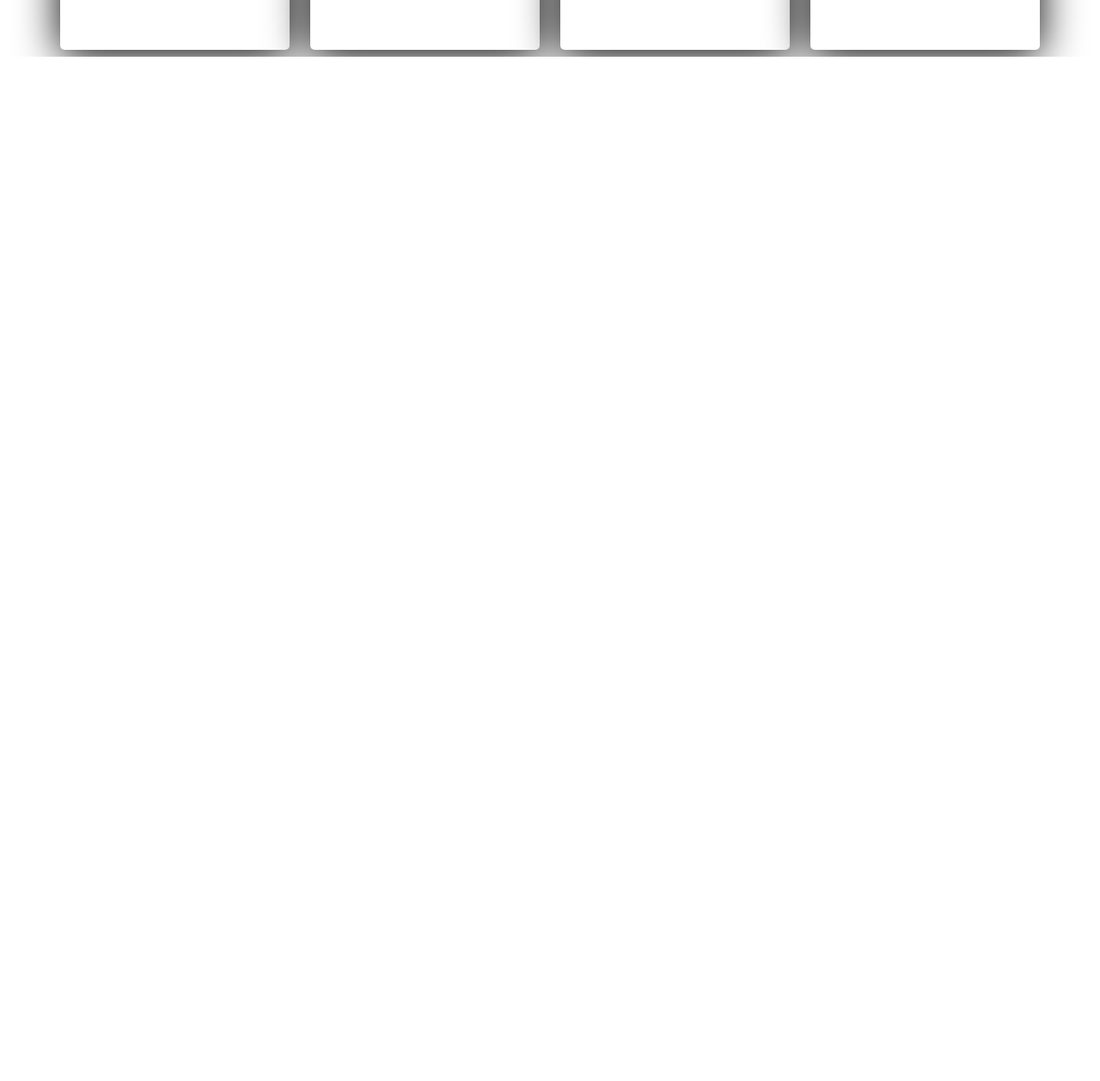
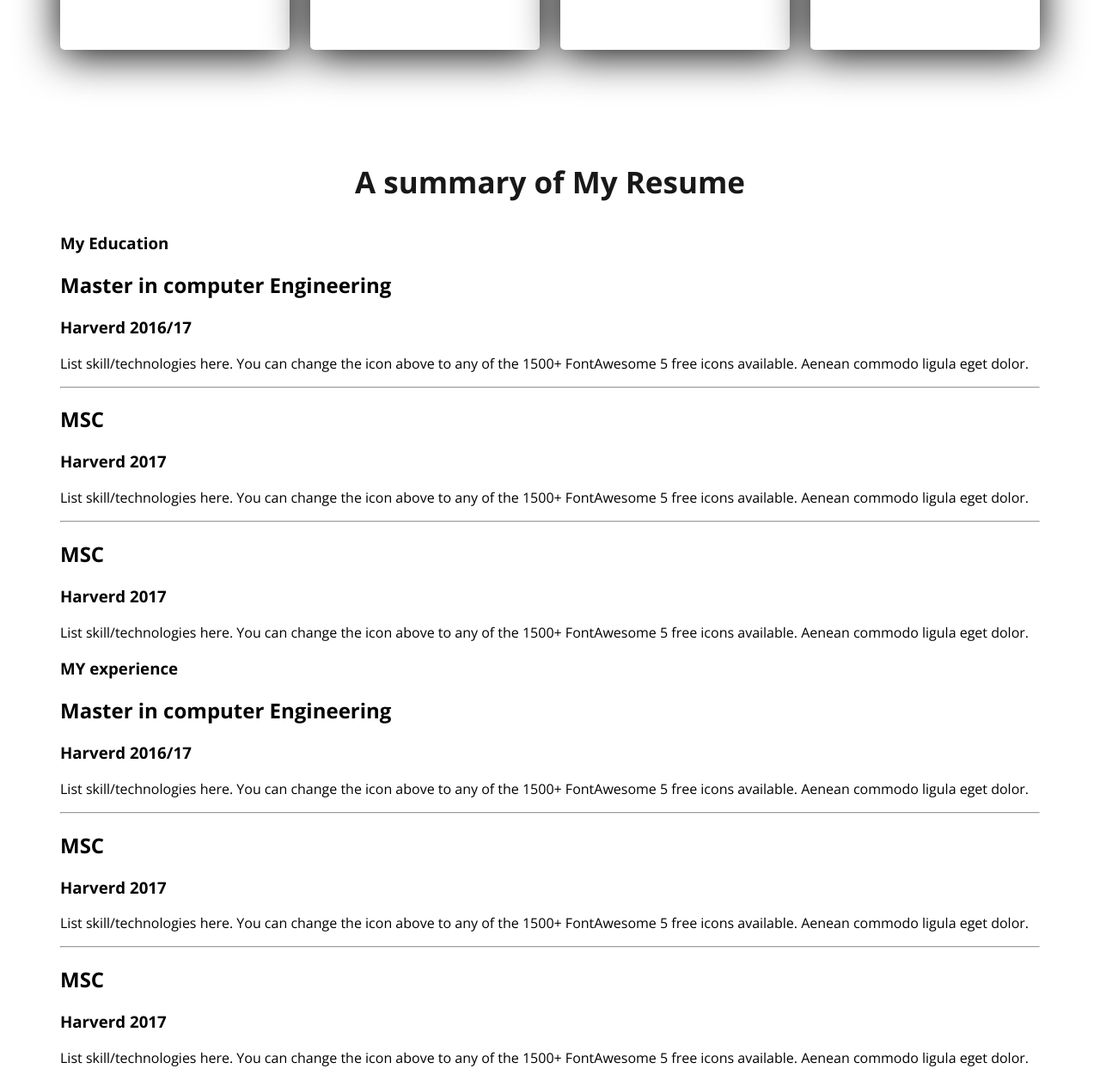
Before and after one commit to Dehan001/Devoloper-portfolio, a plain HTML site: page index.html in a window 1280 px wide. Shown: the part 2280-3538 px from the top of the page at 86% size. Before the commit the page ends 2346 px from the top, so only its background shows below. Drawn offline with nearby package versions, Linux system fonts and the light colour scheme.

Commit message:
added resume contents

```diff
--- a/index.html
+++ b/index.html
@@ -90,6 +90,57 @@
                 </div>
             </div>
         </section>
+        <section>
+            <h3 class="section-title">A summary of My Resume</h3>
+            <div class="resume-container">
+                <h3 class="resume-title">My Education</h3>
+                <div class="resume-item">
+                    <h2 class="resume-item-title">Master in computer Engineering</h2>
+                    <h3 class="resume-item-institute">Harverd 2016/17</h3>
+                    <p class="resume-item-description">List skill/technologies here. You can change the icon above
+                        to any of the 1500+ FontAwesome 5 free icons available. Aenean commodo ligula eget dolor.</p>
+                    </p>
+                </div>
+                <hr>
+                <div class="resume-item">
+                    <h2 class="resume-item-title">MSC</h2>
+                    <h3 class="resume-item-institute">Harverd 2017</h3>
+                    <p class="resume-item-description">List skill/technologies here. You can change the icon above
+                        to any of the 1500+ FontAwesome 5 free icons available. Aenean commodo ligula eget dolor.</p>
+                </div>
+                <hr>
+                <div class="resume-item">
+                    <h2 class="resume-item-title">MSC</h2>
+                    <h3 class="resume-item-institute">Harverd 2017</h3>
+                    <p class="resume-item-description">List skill/technologies here. You can change the icon above
+                        to any of the 1500+ FontAwesome 5 free icons available. Aenean commodo ligula eget dolor.</p>
+                </div>
+            </div>
+            <div class="resume-container">
+                <h3 class="resume-title">MY experience</h3>
+                <div class="resume-item">
+                    <h2 class="resume-item-title">Master in computer Engineering</h2>
+                    <h3 class="resume-item-institute">Harverd 2016/17</h3>
+                    <p class="resume-item-description">List skill/technologies here. You can change the icon above
+                        to any of the 1500+ FontAwesome 5 free icons available. Aenean commodo ligula eget dolor.</p>
+                    </p>
+                </div>
+                <hr>
+                <div class="resume-item">
+                    <h2 class="resume-item-title">MSC</h2>
+                    <h3 class="resume-item-institute">Harverd 2017</h3>
+                    <p class="resume-item-description">List skill/technologies here. You can change the icon above
+                        to any of the 1500+ FontAwesome 5 free icons available. Aenean commodo ligula eget dolor.</p>
+                </div>
+                <hr>
+                <div class="resume-item">
+                    <h2 class="resume-item-title">MSC</h2>
+                    <h3 class="resume-item-institute">Harverd 2017</h3>
+                    <p class="resume-item-description">List skill/technologies here. You can change the icon above
+                        to any of the 1500+ FontAwesome 5 free icons available. Aenean commodo ligula eget dolor.</p>
+                </div>
+            </div>
+        </section>
     </main>
     <footer></footer>
 </body>
--- a/styles/portfolio.css
+++ b/styles/portfolio.css
@@ -23,6 +23,9 @@ body{
     color: #757575;
     text-align: center;
     font-size: 18px;
+}
+main section{
+    margin-top: 130px;
 }
 nav{
     display: flex;
@@ -124,3 +127,12 @@ main{
     box-shadow: 0px 6px 50px 0px;
 
 }
+.skill-discription{
+    color: #757575;
+}
+
+.resume-column-title{
+    color: #474747;
+    font-size: 30px;
+    font-weight: 700;
+}
```
